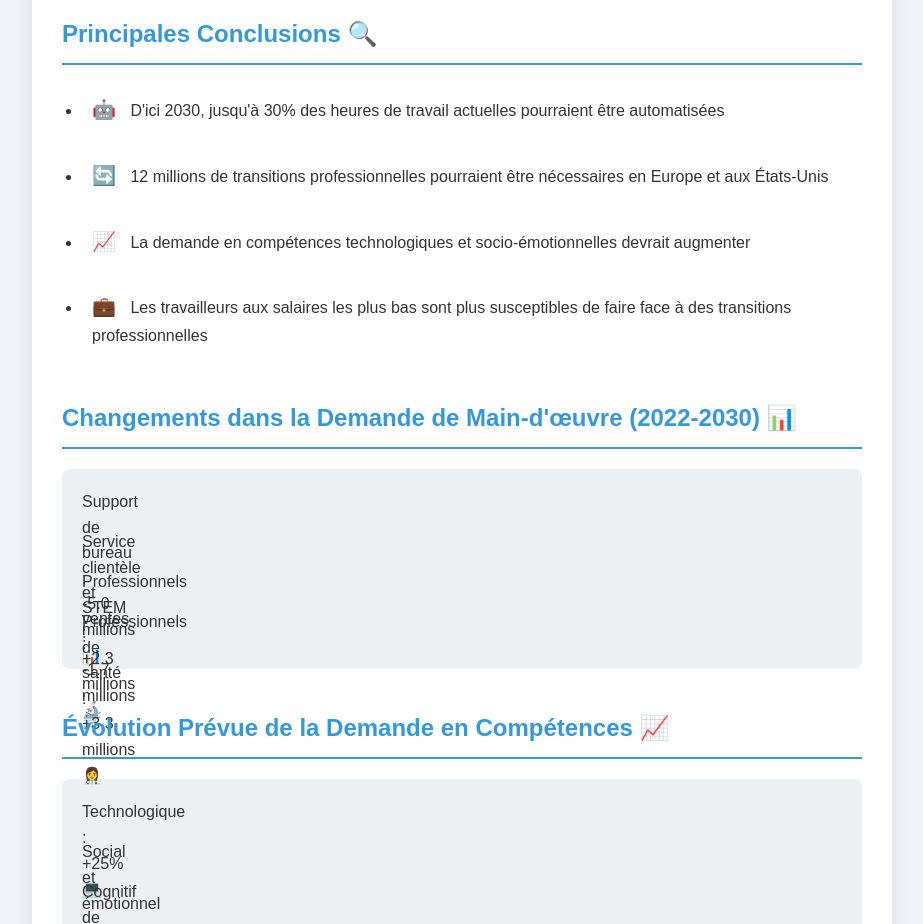
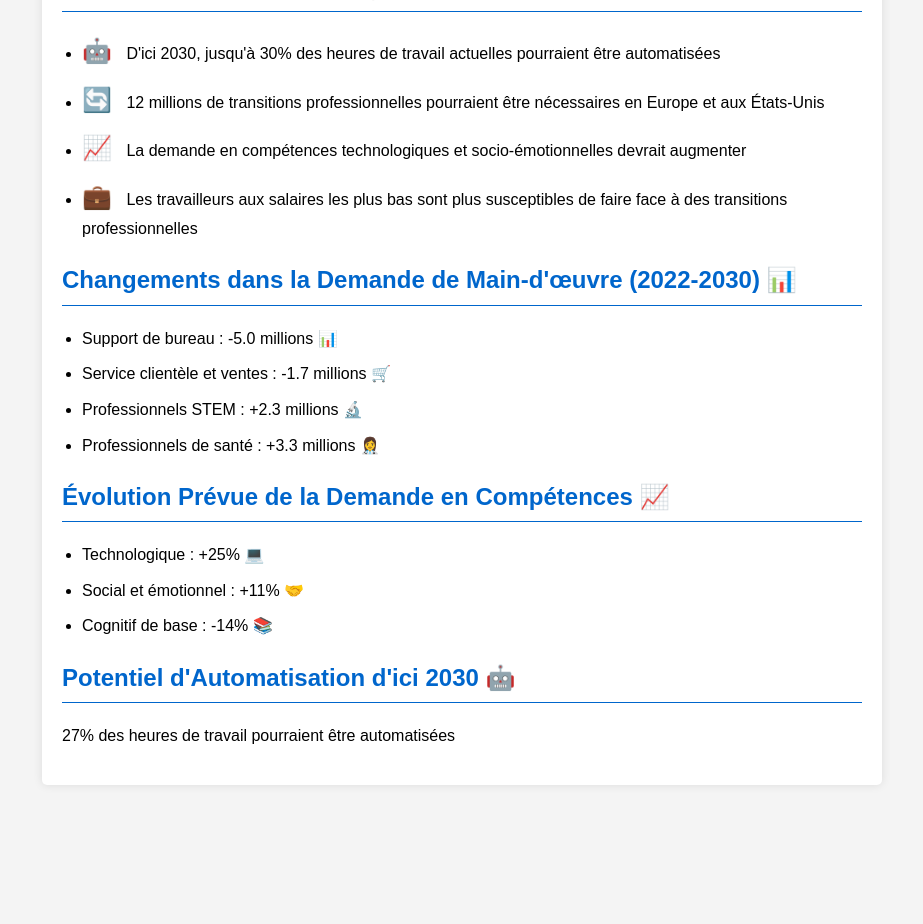
Before and after one commit to nicoguyon/ableau-de-bord-avenir-du-travail, a plain HTML site: page index.html in a window 1280 px wide. Shown: the part 166-1090 px from the top of the page, without its empty margins (178-1101 px from the left). After the commit the page ends 971 px from the top, so only its background shows below. Drawn offline with Linux system fonts and the light colour scheme.

Commit message:
Add files via upload

```diff
--- a/index.html
+++ b/index.html
@@ -10,59 +10,35 @@
             line-height: 1.6;
             margin: 0;
             padding: 20px;
-            background-color: #f0f4f8;
-            color: #333;
+            background-color: #f4f4f4;
         }
         .container {
             max-width: 800px;
             margin: auto;
             background: white;
-            padding: 30px;
-            border-radius: 8px;
-            box-shadow: 0 0 20px rgba(0,0,0,0.1);
+            padding: 20px;
+            border-radius: 5px;
+            box-shadow: 0 0 10px rgba(0,0,0,0.1);
         }
         h1 {
-            color: #2c3e50;
+            color: #333;
             text-align: center;
-            font-size: 2.5em;
-            margin-bottom: 30px;
         }
         h2 {
-            color: #3498db;
-            border-bottom: 2px solid #3498db;
-            padding-bottom: 10px;
-            margin-top: 40px;
+            color: #0066cc;
+            border-bottom: 1px solid #0066cc;
+            padding-bottom: 5px;
         }
         .emoji {
-            font-size: 1.2em;
+            font-size: 1.5em;
             margin-right: 10px;
         }
         ul {
             padding-left: 20px;
         }
         li {
-            margin-bottom: 15px;
-            transition: background-color 0.3s;
-            padding: 10px;
-            border-radius: 5px;
+            margin-bottom: 10px;
         }
-        li:hover {
-            background-color: #ecf0f1;
-        }
-        .chart {
-            background-color: #ecf0f1;
-            padding: 20px;
-            border-radius: 8px;
-            margin-top: 20px;
-        }
-        .bar {
-            height: 30px;
-            margin-bottom: 10px;
-            transition: width 0.5s ease-out;
-        }
-        .positive { background-color: #2ecc71; }
-        .negative { background-color: #e74c3c; }
-        .neutral { background-color: #3498db; }
     </style>
 </head>
 <body>
@@ -78,33 +54,22 @@
         </ul>
 
         <h2>Changements dans la Demande de Main-d'œuvre (2022-2030) 📊</h2>
-        <div class="chart">
-            <div class="bar negative" style="width: 50%;">Support de bureau : -5.0 millions 📊</div>
-            <div class="bar negative" style="width: 17%;">Service clientèle et ventes : -1.7 millions 🛒</div>
-            <div class="bar positive" style="width: 23%;">Professionnels STEM : +2.3 millions 🔬</div>
-            <div class="bar positive" style="width: 33%;">Professionnels de santé : +3.3 millions 👩‍⚕️</div>
-        </div>
+        <ul>
+            <li>Support de bureau : -5.0 millions 📊</li>
+            <li>Service clientèle et ventes : -1.7 millions 🛒</li>
+            <li>Professionnels STEM : +2.3 millions 🔬</li>
+            <li>Professionnels de santé : +3.3 millions 👩‍⚕️</li>
+        </ul>
 
         <h2>Évolution Prévue de la Demande en Compétences 📈</h2>
-        <div class="chart">
-            <div class="bar positive" style="width: 25%;">Technologique : +25% 💻</div>
-            <div class="bar positive" style="width: 11%;">Social et émotionnel : +11% 🤝</div>
-            <div class="bar negative" style="width: 14%;">Cognitif de base : -14% 📚</div>
-        </div>
+        <ul>
+            <li>Technologique : +25% 💻</li>
+            <li>Social et émotionnel : +11% 🤝</li>
+            <li>Cognitif de base : -14% 📚</li>
+        </ul>
 
         <h2>Potentiel d'Automatisation d'ici 2030 🤖</h2>
-        <div class="chart">
-            <div class="bar neutral" style="width: 27%;">27% des heures de travail pourraient être automatisées</div>
-        </div>
+        <p>27% des heures de travail pourraient être automatisées</p>
     </div>
-
-    <script>
-        document.querySelectorAll('.bar').forEach(bar => {
-            bar.style.width = '0%';
-            setTimeout(() => {
-                bar.style.width = bar.getAttribute('style').split(':')[1];
-            }, 300);
-        });
-    </script>
 </body>
 </html>
```
